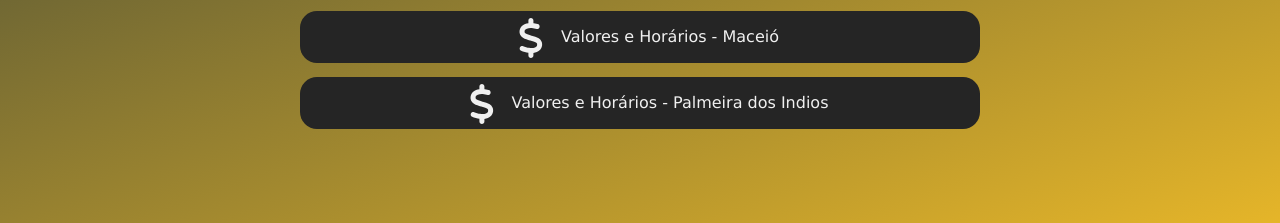
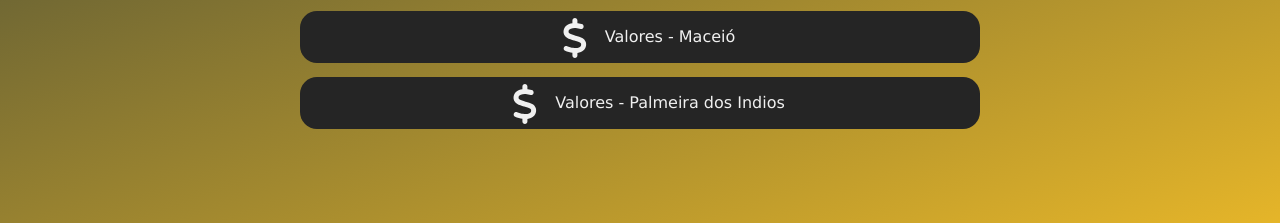
Before and after one commit to jorgenettodev/linktree, a plain HTML site: page index.html in a window 1280 px wide. Shown: the part 577-800 px from the top of the page. Drawn offline with Linux system fonts and the light colour scheme.

Commit message:
remove 'horarios'

```diff
--- a/index.html
+++ b/index.html
@@ -67,7 +67,7 @@ Otimize seus resultados, faça as pazes com sua alimentação!
                 <div class="link__icone">
                     <svg xmlns="http://www.w3.org/2000/svg" viewBox="0 0 320 512"><!--! Font Awesome Pro 6.3.0 by @fontawesome - https://fontawesome.com License - https://fontawesome.com/license (Commercial License) Copyright 2023 Fonticons, Inc. --><path d="M146 0c17.7 0 32 14.3 32 32V67.7c1.6 .2 3.1 .4 4.7 .7c.4 .1 .7 .1 1.1 .2l48 8.8c17.4 3.2 28.9 19.9 25.7 37.2s-19.9 28.9-37.2 25.7l-47.5-8.7c-31.3-4.6-58.9-1.5-78.3 6.2s-27.2 18.3-29 28.1c-2 10.7-.5 16.7 1.2 20.4c1.8 3.9 5.5 8.3 12.8 13.2c16.3 10.7 41.3 17.7 73.7 26.3l2.9 .8c28.6 7.6 63.6 16.8 89.6 33.8c14.2 9.3 27.6 21.9 35.9 39.5c8.5 17.9 10.3 37.9 6.4 59.2c-6.9 38-33.1 63.4-65.6 76.7c-13.7 5.6-28.6 9.2-44.4 11V480c0 17.7-14.3 32-32 32s-32-14.3-32-32V445.1c-.4-.1-.9-.1-1.3-.2l-.2 0 0 0c-24.4-3.8-64.5-14.3-91.5-26.3C4.9 411.4-2.4 392.5 4.8 376.3s26.1-23.4 42.2-16.2c20.9 9.3 55.3 18.5 75.2 21.6c31.9 4.7 58.2 2 76-5.3c16.9-6.9 24.6-16.9 26.8-28.9c1.9-10.6 .4-16.7-1.3-20.4c-1.9-4-5.6-8.4-13-13.3c-16.4-10.7-41.5-17.7-74-26.3l-2.8-.7 0 0C105.4 279.3 70.4 270 44.4 253c-14.2-9.3-27.5-22-35.8-39.6C.3 195.4-1.4 175.4 2.5 154.1C9.7 116 38.3 91.2 70.8 78.3c13.3-5.3 27.9-8.9 43.2-11V32c0-17.7 14.3-32 32-32z"/></svg>
                 </div>
-                <p>Valores e Horários - Maceió</p>
+                <p>Valores - Maceió</p>
 
             </a>
 
@@ -76,7 +76,7 @@ Otimize seus resultados, faça as pazes com sua alimentação!
                 <div class="link__icone">
                     <svg xmlns="http://www.w3.org/2000/svg" viewBox="0 0 320 512"><!--! Font Awesome Pro 6.3.0 by @fontawesome - https://fontawesome.com License - https://fontawesome.com/license (Commercial License) Copyright 2023 Fonticons, Inc. --><path d="M146 0c17.7 0 32 14.3 32 32V67.7c1.6 .2 3.1 .4 4.7 .7c.4 .1 .7 .1 1.1 .2l48 8.8c17.4 3.2 28.9 19.9 25.7 37.2s-19.9 28.9-37.2 25.7l-47.5-8.7c-31.3-4.6-58.9-1.5-78.3 6.2s-27.2 18.3-29 28.1c-2 10.7-.5 16.7 1.2 20.4c1.8 3.9 5.5 8.3 12.8 13.2c16.3 10.7 41.3 17.7 73.7 26.3l2.9 .8c28.6 7.6 63.6 16.8 89.6 33.8c14.2 9.3 27.6 21.9 35.9 39.5c8.5 17.9 10.3 37.9 6.4 59.2c-6.9 38-33.1 63.4-65.6 76.7c-13.7 5.6-28.6 9.2-44.4 11V480c0 17.7-14.3 32-32 32s-32-14.3-32-32V445.1c-.4-.1-.9-.1-1.3-.2l-.2 0 0 0c-24.4-3.8-64.5-14.3-91.5-26.3C4.9 411.4-2.4 392.5 4.8 376.3s26.1-23.4 42.2-16.2c20.9 9.3 55.3 18.5 75.2 21.6c31.9 4.7 58.2 2 76-5.3c16.9-6.9 24.6-16.9 26.8-28.9c1.9-10.6 .4-16.7-1.3-20.4c-1.9-4-5.6-8.4-13-13.3c-16.4-10.7-41.5-17.7-74-26.3l-2.8-.7 0 0C105.4 279.3 70.4 270 44.4 253c-14.2-9.3-27.5-22-35.8-39.6C.3 195.4-1.4 175.4 2.5 154.1C9.7 116 38.3 91.2 70.8 78.3c13.3-5.3 27.9-8.9 43.2-11V32c0-17.7 14.3-32 32-32z"/></svg>
                 </div>
-                <p>Valores e Horários - Palmeira dos Indios</p>
+                <p>Valores - Palmeira dos Indios</p>
 
             </a>
 
```
